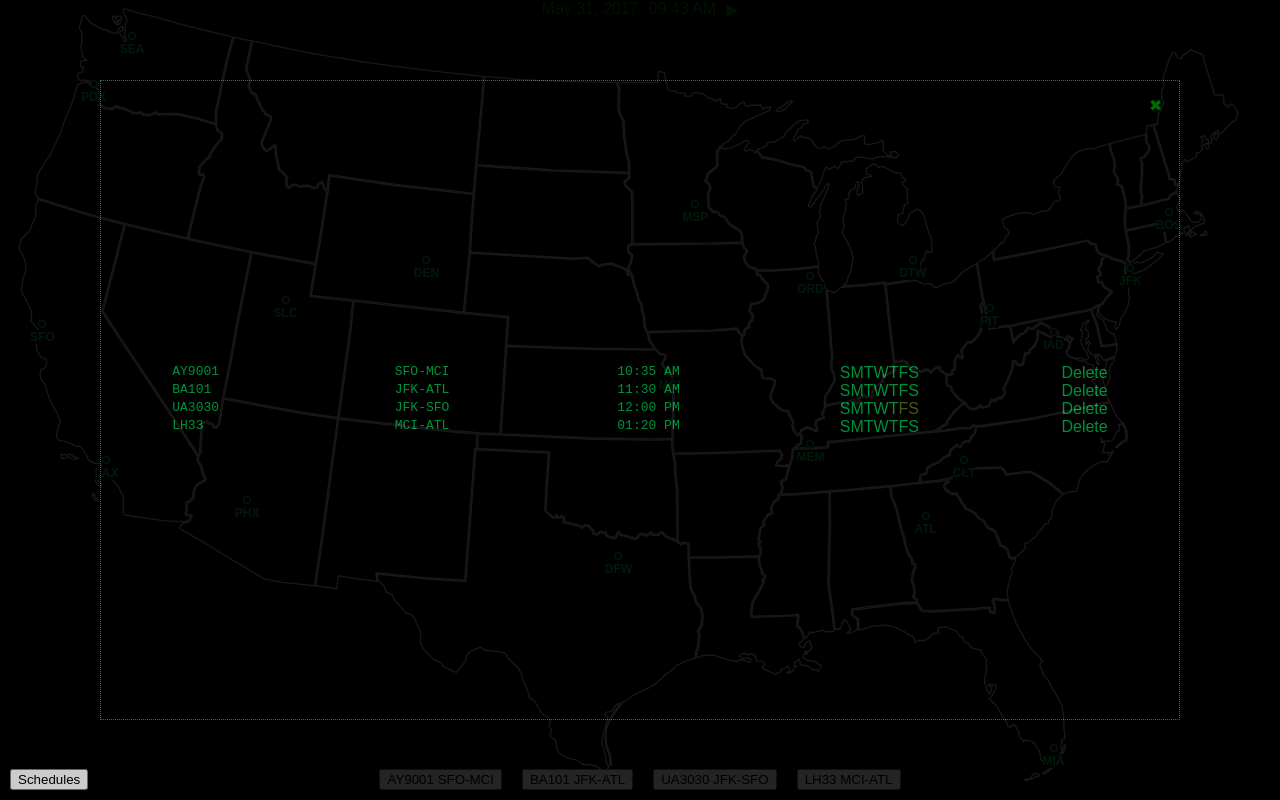
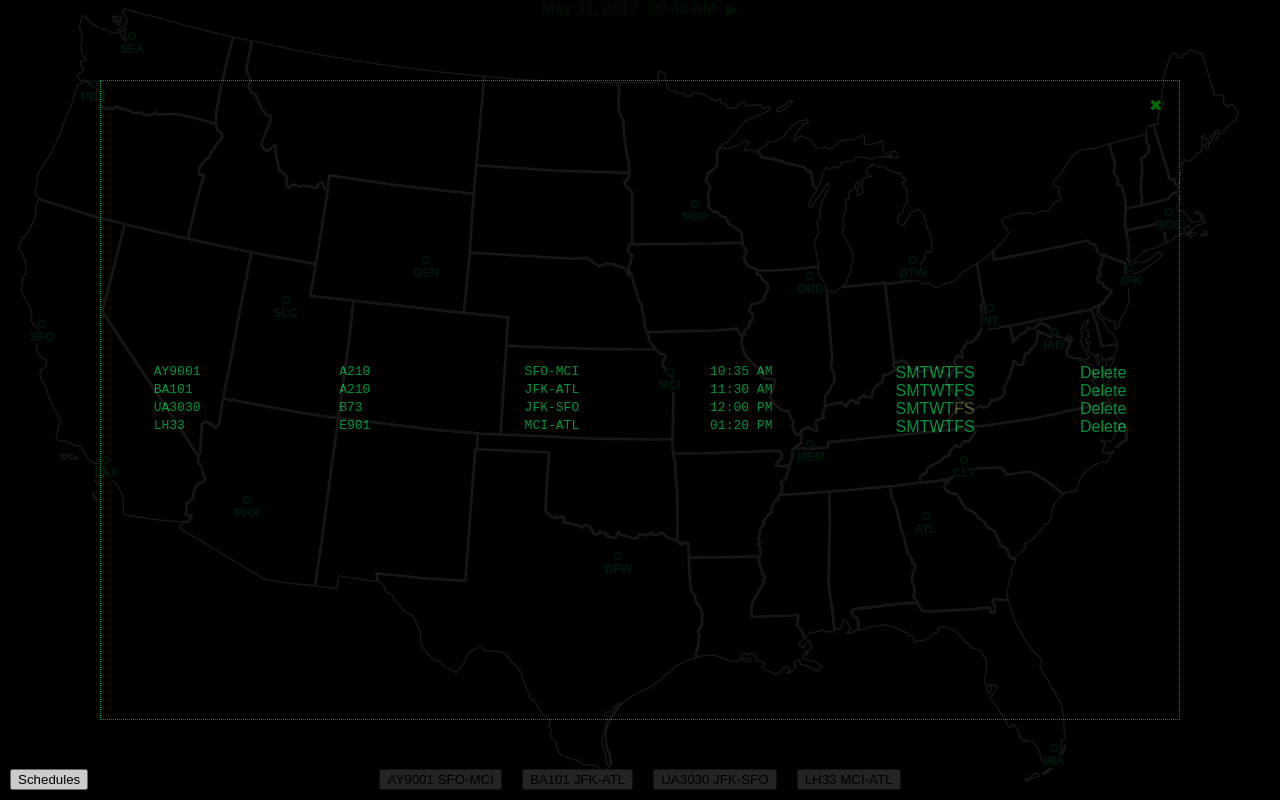
Before and after one commit to kpsroka/AirYou, a React (Create React App) app: page / in a window 1280 px wide. Both pictures are taken after a click on the button "Schedules". Built offline with nearby package versions, Linux system fonts and the light colour scheme.

Commit message:
Adding airplane name to schedule list items display.

```diff
--- a/src/ui/schedule/ScheduleList.css
+++ b/src/ui/schedule/ScheduleList.css
@@ -19,6 +19,7 @@
 }
 
 .scheduleListItemFlightCode,
+.scheduleListItemAirplaneShortName,
 .scheduleListItemRoute,
 .scheduleListItemDepartureTime {
   width: 80px;
--- a/src/ui/schedule/ScheduleList.js
+++ b/src/ui/schedule/ScheduleList.js
@@ -14,6 +14,7 @@ class ScheduleList extends Component {
               key={flight.flightCode}
               className="scheduleListItem">
               <div className="scheduleListItemFlightCode">{flight.flightCode}</div>
+              <div className="scheduleListItemAirplaneShortName">{flight.airplane}</div>
               <div className="scheduleListItemRoute">
                 {flight.route.departureAirportCode}-{flight.route.arrivalAirportCode}
               </div>
```
